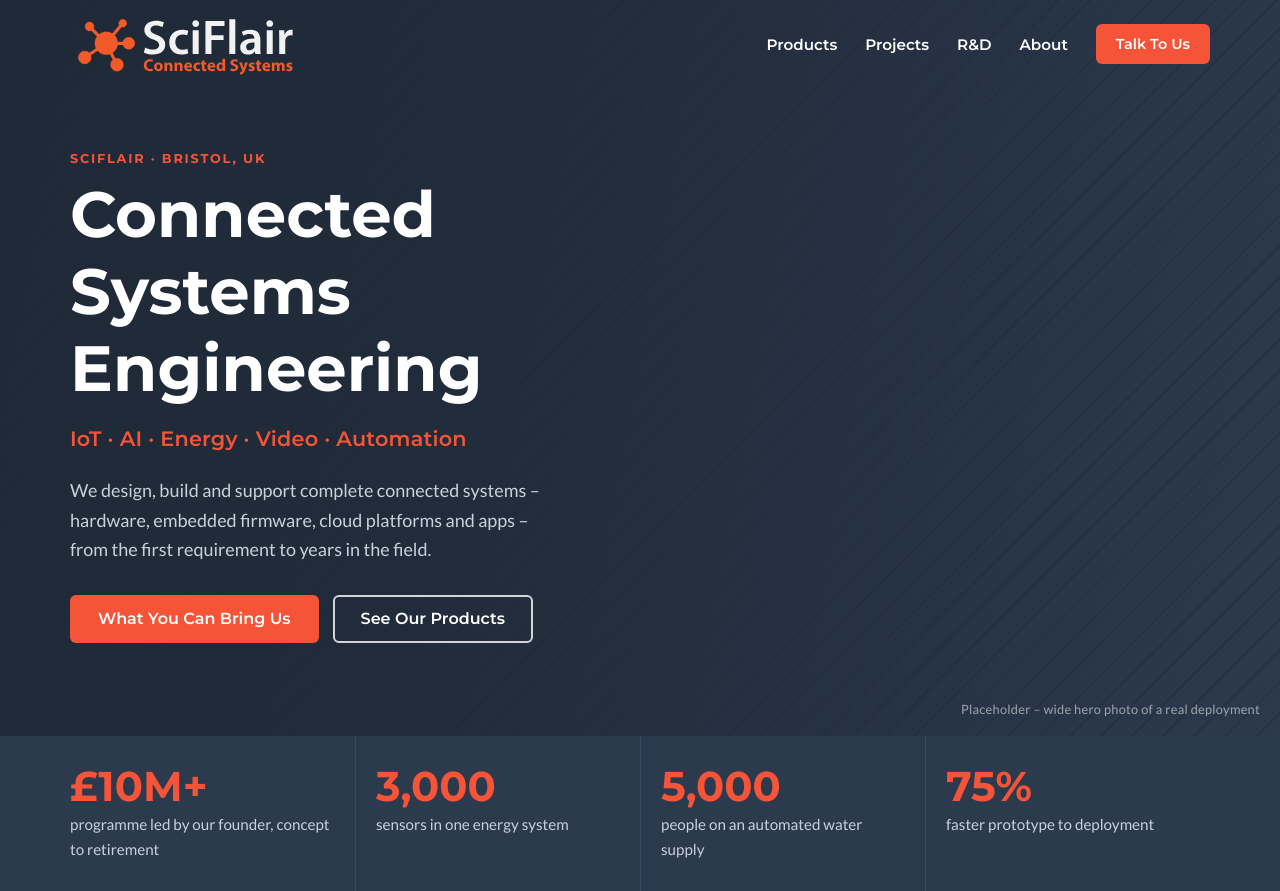
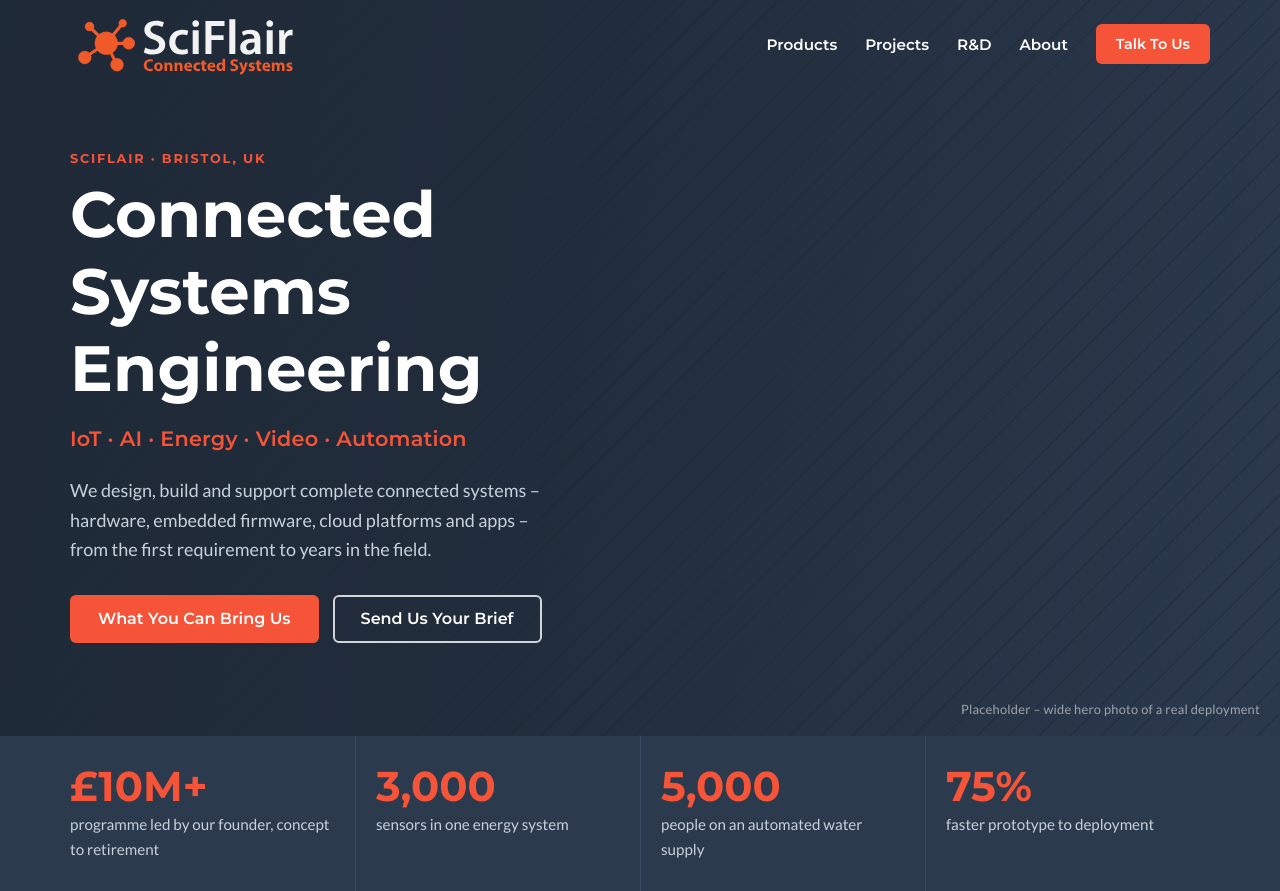
Before and after one commit to axino-iot/sciflair, a Node server app: page / in a window 1280 px wide. Shown: the top 891 px of the page. Run offline with Node 20, Linux system fonts and the light colour scheme; some libraries are stand-ins or nearby versions.

Commit message:
Hero: second button Send Us Your Brief (products already in routes)
Co-Authored-By: Claude Opus 5.5 <noreply@anthropic.com>
Claude-Session: https://claude.ai/code/session_01Jojw3aMgwVRxQPYYdVEczo

```diff
--- a/views/home.ejs
+++ b/views/home.ejs
@@ -15,7 +15,7 @@ function ph(label, cls) {
     <p class="hero-lede">We design, build and support complete connected systems – hardware, embedded firmware, cloud platforms and apps – from the first requirement to years in the field.</p>
     <div class="hero-actions">
       <a class="btn btn-primary" href="#services">What You Can Bring Us</a>
-      <a class="btn btn-outline" href="#products">See Our Products</a>
+      <a class="btn btn-outline" href="#contact">Send Us Your Brief</a>
     </div>
   </div>
 </section>
```
